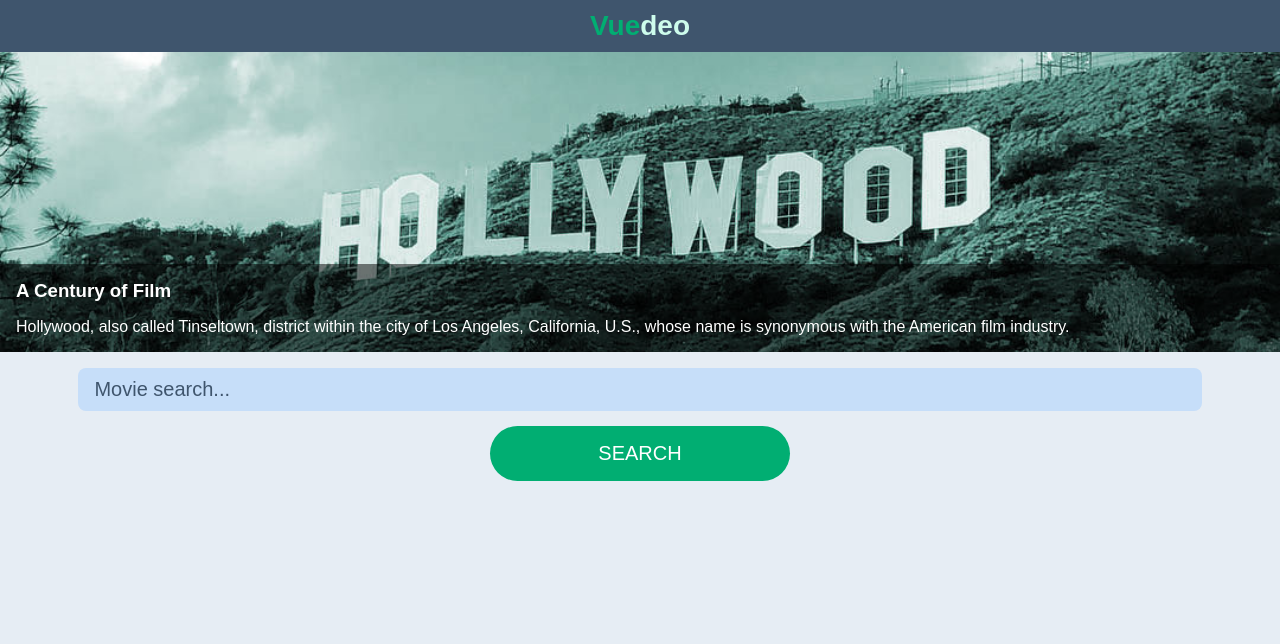
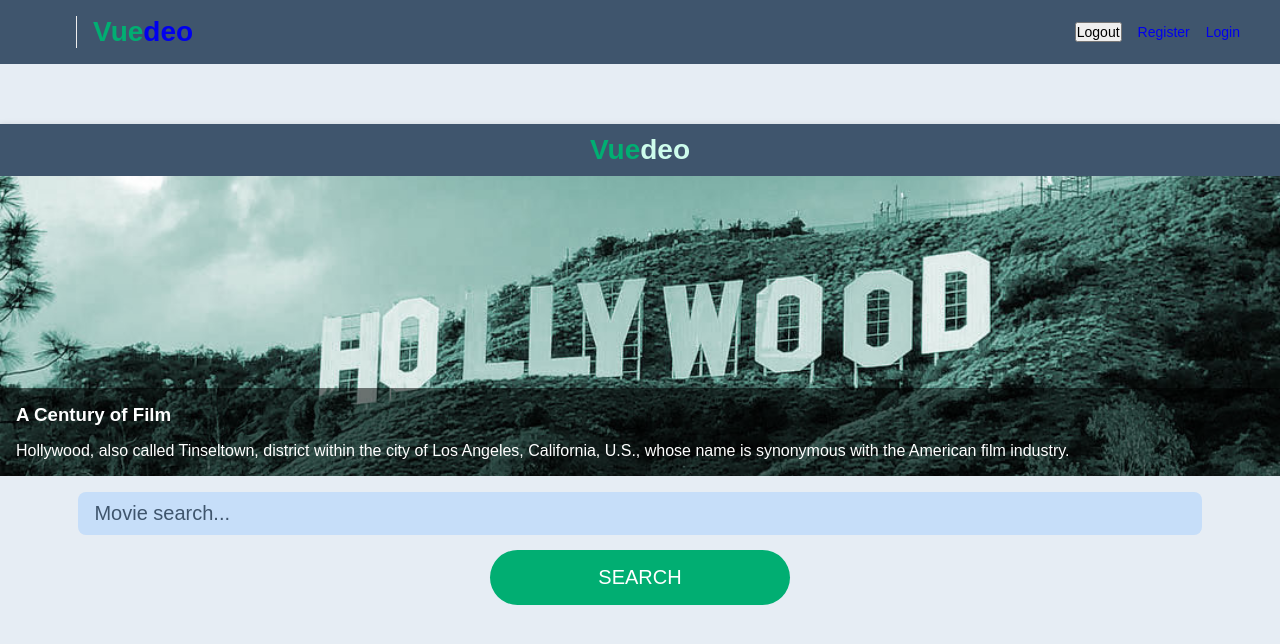
Before and after one commit to andrasputyera/vuedeo, a Vue app: page / in a window 1280 px wide. Shown: the top 644 px of the page. Built offline with nearby package versions, Linux system fonts and the light colour scheme.

Commit message:
updated nav bar

```diff
--- a/src/App.vue
+++ b/src/App.vue
@@ -1,4 +1,5 @@
 <template>
+  <Navbar />
   <header>
     <router-link to="/">
       <h1><span>Vue</span>deo</h1>
@@ -6,6 +7,15 @@
   </header>
   <router-view/>
 </template>
+
+<script>
+import Navbar from '@/components/Navbar.vue'
+
+export default {
+    components: { Navbar }
+}
+</script>
+
 
 <style lang="scss">
 * {
--- a/src/components/Navbar.vue
+++ b/src/components/Navbar.vue
@@ -1,7 +1,14 @@
 <template>
     <div class="navbar">
         <nav>
-            <h1><router-link :to="{ name: 'Home' }">Vuedeo</router-link></h1>
+            <router-link :to="{ name: 'Home' }">
+                <h1><span>Vue</span>deo</h1>
+            </router-link>
+            <div class="links">
+                <button>Logout</button>
+                <router-link class="btn" :to="{ name: 'Register' }">Register</router-link>
+                <router-link class="btn" :to="{ name: 'Login' }">Login</router-link>
+            </div>
         </nav>
     </div>
 </template>
@@ -12,6 +19,41 @@
     }
 </script>
 
-<style lang="sass" scoped>
-
+<style lang="scss" scoped>
+  .navbar {
+    padding: 16px 10px;
+    margin-bottom: 60px;
+    background: #3f556d;
+  }
+  nav {
+    display: flex;
+    align-items: center;
+    max-width: 1200px;
+    margin: 0 auto;
+  }
+  nav img {
+    max-height: 60px;
+  }
+  nav h1 {
+    margin-left: 20px;
+    font-size: 28px;
+  }
+  nav h1 span {
+    color:#01ae72;
+    font-size: 28px;
+  }
+  nav .links {
+    margin-left: auto;
+  }
+  nav .links a, button {
+    margin-left: 16px;
+    font-size: 14px;
+  }
+  span {
+    font-size: 14px;
+    display: inline-block;
+    margin-left: 16px;
+    padding-left: 16px;
+    border-left: 1px solid #eee;
+  }
 </style>
```
